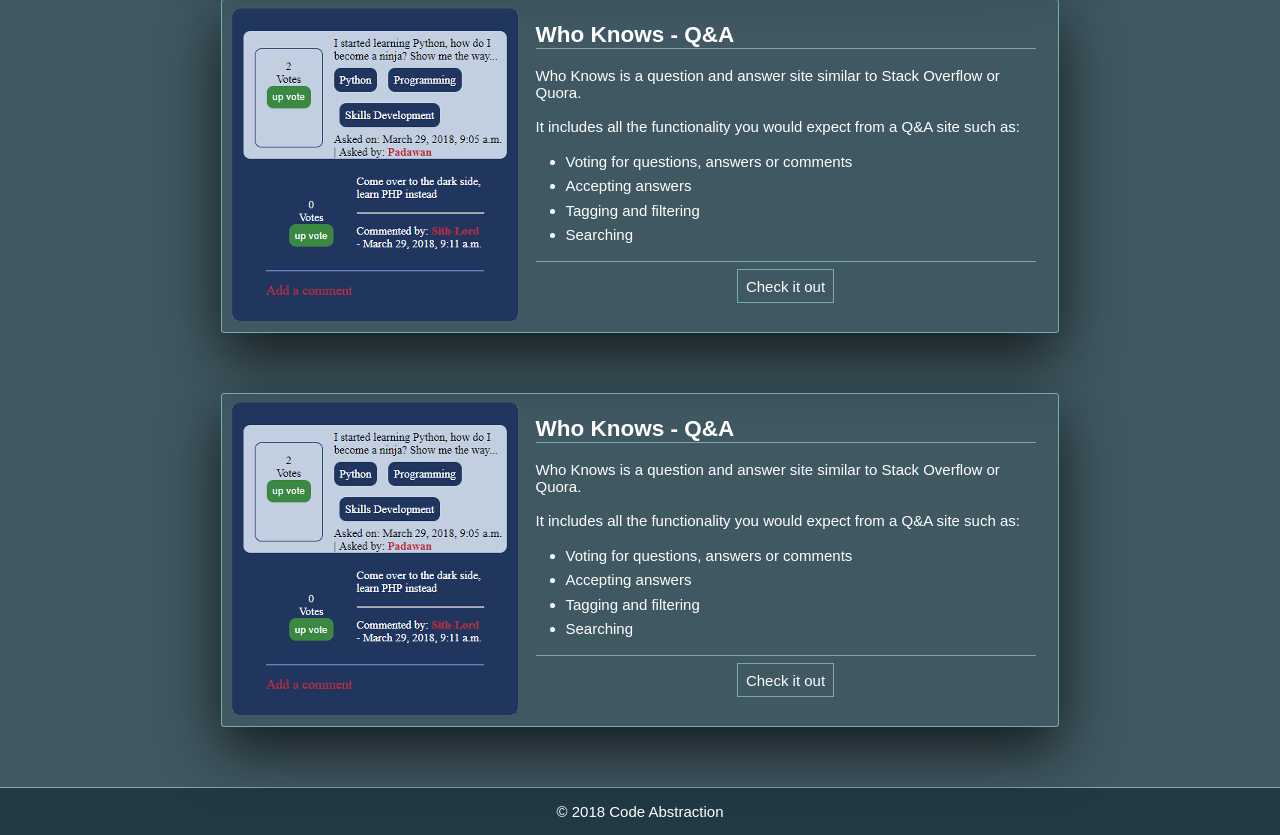
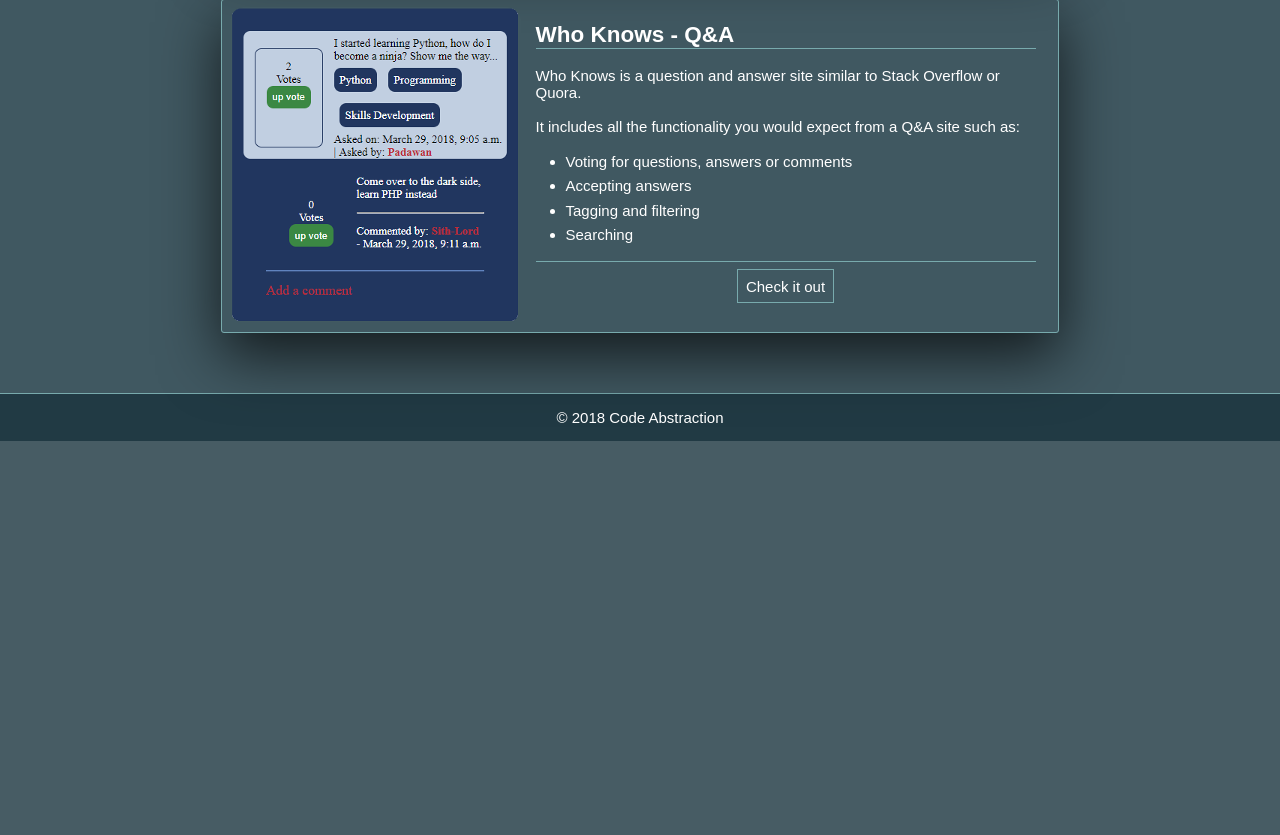
Before and after one commit to bdelate/grok-my-code, a Django app: page /portfolio/ in a window 1280 px wide. Shown: the part 554-1389 px from the top of the page. After the commit the page ends 995 px from the top, so only its background shows below. Run offline with Django 3.2, Linux system fonts and the light colour scheme.

Commit message:
spelling and grammar. removed third card from portfolio list

```diff
--- a/codeabstraction/core/templates/core/diversifyportfolio.html
+++ b/codeabstraction/core/templates/core/diversifyportfolio.html
@@ -110,7 +110,7 @@
                 <p>
                     Python (along with <a href="https://pandas.pydata.org/" alt="Python Pandas" target="_blank" class="link">Pandas</a>
                     which is used heavily throughout the site) is then used on the above stocks to calculate their correlations
-                    over multiple time frames and ultimately store that information in a correlation table.
+                    over multiple time frames and ultimately stored in the correlation table.
                 </p>
                 <h4>2.4. Clearing the cache</h4>
                 <p>
@@ -183,7 +183,7 @@
                 </p>
                 <h4>PayPal Integration</h4>
                 <p>
-                    PayPal provides several integration options, one of which is to use IPN (Instant Paypment Notification).
+                    PayPal provides several integration options, one of which is to use IPN (Instant Payment Notification).
                     Briefly, the process that is followed is:
                 </p>
                 <p>
--- a/codeabstraction/core/templates/core/portfolio.html
+++ b/codeabstraction/core/templates/core/portfolio.html
@@ -49,26 +49,5 @@
                 </div>
             </div>
         </div>
-        <div class="card-container">
-            <div class="card">
-                <div class="card-left">
-                    <img src="{% static 'core/img/whoknows/question.png' %}" alt="WhoKnows card image" class="card-image">
-                </div>
-                <div class="card-right">
-                    <h2>Who Knows - Q&A</h2>
-                    <p>Who Knows is a question and answer site similar to Stack Overflow or Quora.</p>
-                    <p>It includes all the functionality you would expect from a Q&A site such as:</p>
-                    <ul class="margin-left margin-top">
-                        <li>Voting for questions, answers or comments</li>
-                        <li>Accepting answers</li>
-                        <li>Tagging and filtering</li>
-                        <li>Searching</li>
-                    </ul>
-                    <p class="card-footer">
-                        <a href="#" target="_blank" class="card-link">Check it out</a>
-                    </p>
-                </div>
-            </div>
-        </div>
     </div>
 {% endblock body%}
```
